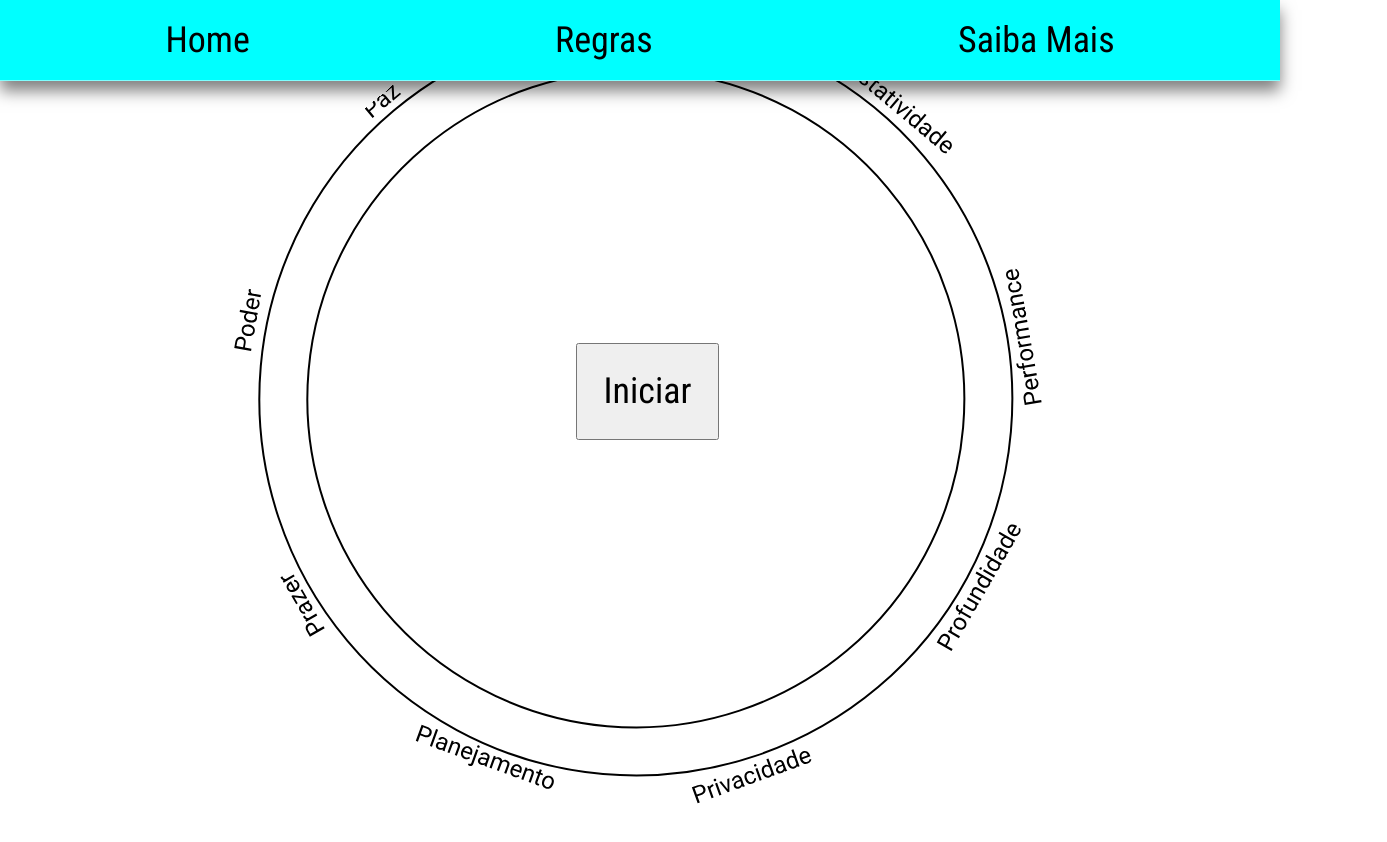
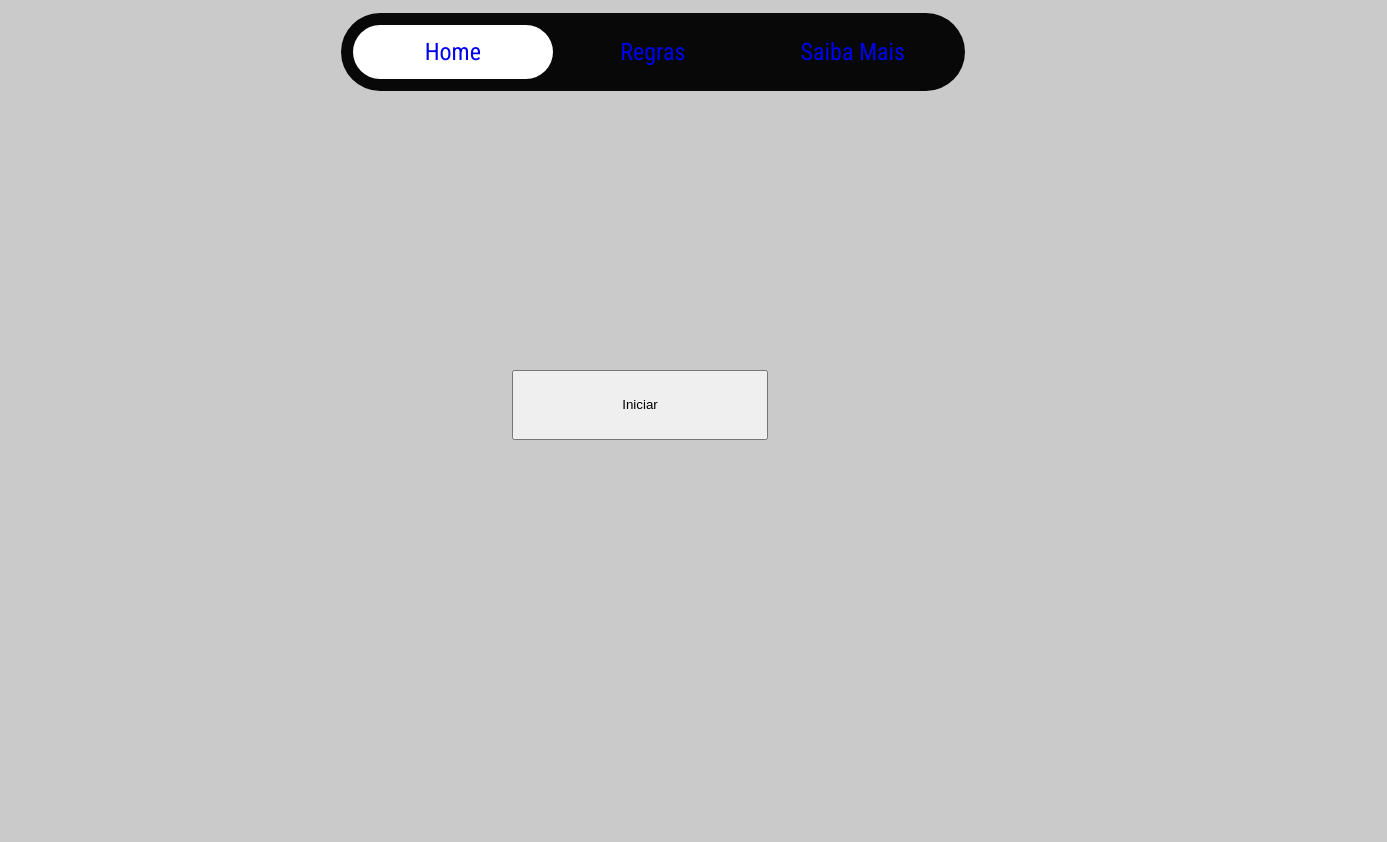
Before and after one commit to AlbusQuercus94/Eneagrama, a plain HTML site: page index.html in a window 1280 px wide. Shown: the whole page, 1387 px wide, since content can reach past the window. Drawn offline with nearby package versions, Linux system fonts and the light colour scheme.

Commit message:
Design Navbar Inoperante
Alterando o design do navbar, mas com navegador ainda inoperante

```diff
--- a/index.html
+++ b/index.html
@@ -8,18 +8,27 @@
     <script src="https://ajax.googleapis.com/ajax/libs/jquery/3.5.1/jquery.min.js"></script>
     <title>Eneagrama</title>
 </head>
-<body onload="">
-    <div class="background"></div>
+<body>
+    <!-- <div class="background"></div> -->
     <header>
-            <a class="btn">
-                Home
-            </a>
-            <a class="btn">
-                Regras
-            </a>
-            <a class="btn">
-                Saiba Mais
-            </a>
+        <div class="container">
+            <div class="tabs">
+                <input type="radio" name="tabs" id="radio-1" checked>
+                <label class="tab" for="radio-1">
+                    <a href="#">Home</a>
+                </label>
+                <input type="radio" name="tabs" id="radio-2">
+                <label class="tab" for="radio-2">
+                    <a href="#">Regras</a>
+                </label>
+                <input type="radio" name="tabs" id="radio-3">
+                <label class="tab" for="radio-3">
+                    <a href="#">Saiba Mais</a>
+                </label>
+
+                <span class="glider"></span>
+            </div>
+        </div>
     </header>
     <section id='main'>
         <button class="btn" id="iniciar" >
--- a/style.css
+++ b/style.css
@@ -22,6 +22,10 @@
     --poder-txt-color: #fff;
     --paz-txt-color: #fff;
     --desempate-txt-color: #fff;
+
+    --bg-nav-color:#ffffff;
+    --bg-nav-text:#080808;
+
 }
 
 *{
@@ -43,22 +47,105 @@
 
 body{
     overflow: hidden;
+    background-color: rgb(202, 202, 202);
 }
 
+/*Header*/
+
 header{
-    background-color: aqua;
-    border-bottom: solid 1px rgba(255, 255, 255, 0.5);
+    width: 100%;
+    /* background-color: #DBDBDB; */
+    /* border-bottom: solid 1px rgba(255, 255, 255, 0.5); */
     display: flex;
     justify-content: space-around;
     padding: 1%;
-    box-shadow: 0px 10px 15px rgba(0, 0, 0, 0.5);
+    /* box-shadow: 0px 10px 15px #706F6F; */
+    font-size: 24px;
+    font-family: 'Roboto Condensed', Arial, Helvetica, sans-serif;
+    text-decoration: none;
+    cursor: pointer;
 }
 
-.btn{
+header a{
+    text-decoration: none;
+}
+
+header a:visited{
+    color:inherit;
+}
+
+
+.tabs{
+    display: flex;
+    position: relative;
+    background-color: var(--bg-nav-text);
+    /* box-shadow: 0 0 1px 0 rgba(24, 94, 224, 0.15),
+        0 6px 12px 0 rgba(24, 94, 224, 0.15); */
+    padding: 0.75rem;
+    border-radius: 99px;
+}
+
+.tabs *{
+    z-index: 2;
+}
+
+input[type='radio']{
+    display: none;
+}
+
+.tab{
+    color: var(--bg-nav-color);
+    display: flex;
+    align-items: center;
+    justify-content: center;
+    height: 54px;
+    width: 200px;
+    font-weight: 500;
+    border-radius: 99px;
+    cursor: pointer;
+    transition: color 0.15s ease-in;
+}
+
+input[type='radio']:checked + label{
+    color: var(--bg-nav-text);
+}
+
+input[id='radio-1']:checked ~ .glider{
+    transform: translateX(0);
+}
+
+input[id='radio-2']:checked ~ .glider{
+    transform: translateX(100%);
+}
+
+input[id='radio-3']:checked ~ .glider{
+    transform: translateX(200%);
+}
+
+input[id='radio-4']:checked ~ .glider{
+    transform: translateX(300%);
+}
+
+.glider{
+    position: absolute;
+    height: 54px;
+    width: calc(((98%) - (0.75rem))/3);
+    background: var(--bg-nav-color);
+    z-index: 1;
+    border-radius: 99px;
+    transition: 0.25s ease-out;
+}
+
+@media(max-width: 700px){
+    .tabs{
+        transform: scale(0.9);
+    }
+}
+
+
+.nav{
     font-size: 36px;
     font-family: 'Roboto Condensed', Arial, Helvetica, sans-serif;
-    padding: 0.5%;
-    cursor: pointer;
 }
 
 #main{
@@ -67,6 +154,10 @@ header{
     align-content: center;
     font-family: 'Roboto Condensed', Arial, Helvetica, sans-serif;
     margin: 100px;
+}
+
+#main #iniciar{
+    width: 20%;
 }
 
 #main .card{
@@ -86,9 +177,10 @@ header{
 
 #main .btn{
     position: absolute;
-    left: 45vw;
+    left: 40vw;
     bottom: 45vh;
     padding: 2%;
+    width: auto;
 }
 
 #main #iniciar{
@@ -96,7 +188,7 @@ header{
 }
 
 #main .card:hover{
-    transform: scale(1.15);
+    transform: scale(1.05);
 }
 
 #main .card #enea{
```
Also changed, not shown: main.js (+15 -0 lines).
